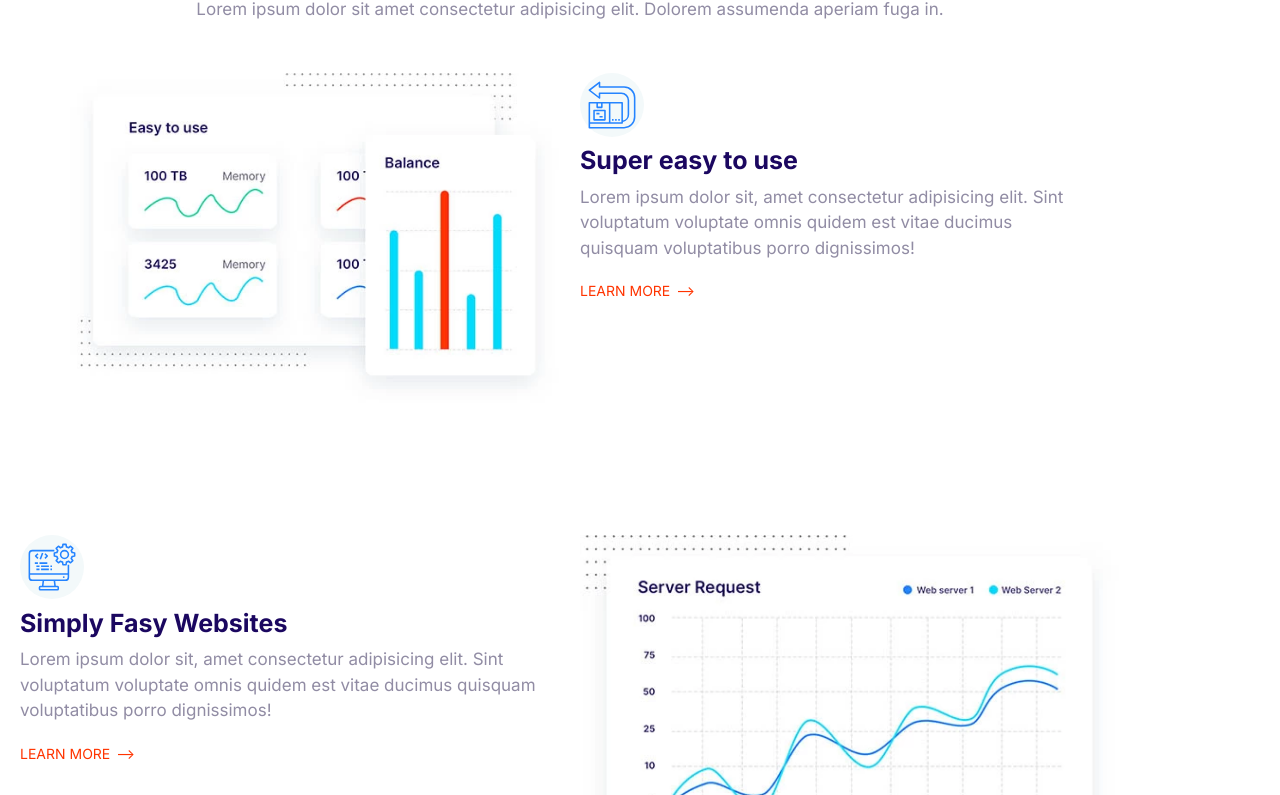
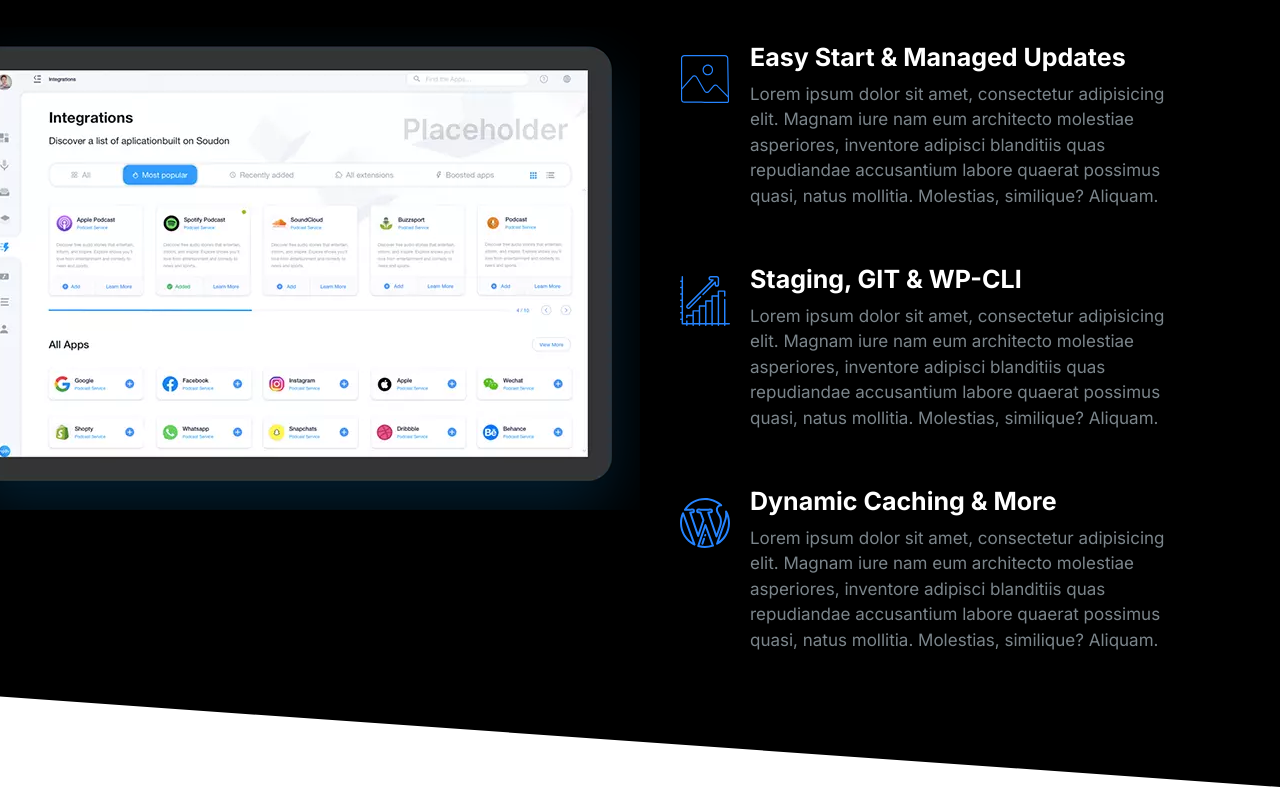
Before and after one commit to coder-rgb/CloudJ, a plain HTML site: page index.html in a window 1280 px wide. Shown: the part 117-912 px from the top of the page. Drawn offline with Linux system fonts and the light colour scheme.

Commit message:
define a showcase block

```diff
--- a/css/style.css
+++ b/css/style.css
@@ -105,7 +105,6 @@ a {
 /* Lists */
 
 .list {
-  color: var(--color-headings);
   list-style: none;
 }
 
@@ -117,6 +116,7 @@ a {
 .list--tickmark {
   list-style-image: url(../icons/tick.svg);
   padding-left: 3rem;
+  color: var(--color-headings);
 }
 
 .list--tickmark .list--item {
@@ -414,6 +414,7 @@ a {
 /* media*/
 .media {
   display: flex;
+  margin-bottom: 4rem;
 }
 
 .media--title {
@@ -606,11 +607,18 @@ a {
 
 .block--header {
   text-align: center;
+  margin-bottom: 4rem;
 }
 
 .block--dark {
   background: #000;
   color: #7b858b;
+}
+
+.block--dark h1,
+.block--dark h2,
+.block--dark h3 {
+  color: #fff;
 }
 
 .block--dark .block--heading {
@@ -619,12 +627,12 @@ a {
 
 .block--shwed--left {
   padding-bottom: calc(--padding-verticle + 5rem);
-  clip-path: polygon(0 0, 100% 0, 100% 80%, 0% 100%);
+  clip-path: polygon(0 0, 100% 0, 100% 90%, 0% 100%);
 }
 
 .block--shwed--right {
   padding-bottom: calc(--padding-verticle + 5rem);
-  clip-path: polygon(0 0, 100% 0, 100% 100%, 0% 80%);
+  clip-path: polygon(0 0, 100% 0, 100% 100%, 0% 90%);
 }
 
 /* navbar */
@@ -696,6 +704,7 @@ a {
 
 .container {
   max-width: 1140px;
+  margin: 0 auto;
 }
 
 .hero--tagline {
@@ -738,6 +747,7 @@ a {
   font-weight: 600;
   max-width: 700px;
   margin: 0 auto;
+  color: var(--color-headings);
 }
 
 @media screen and (min-width: 768px) {
@@ -779,3 +789,27 @@ a {
     order: 2;
   }
 }
+
+/* block showcase */
+.block--showcase--image > img {
+  width: 100%;
+}
+
+.block--showcase > h2 {
+  margin-bottom: 5rem;
+}
+
+@media screen and (min-width: 728px) {
+  .block--showcase .grid {
+    grid-template-columns: 50% 50%;
+  }
+
+  .block--showcase--image {
+    justify-self: end;
+  }
+
+  .block--showcase--image > img {
+    width: auto;
+    max-width: 700px;
+  }
+}
--- a/index.html
+++ b/index.html
@@ -11,79 +11,58 @@
     <link rel="stylesheet" href="css/style.css">
 </head>
 <body>
-    <section class="block container ">
+    <section class="block block--dark block--shwed--right block--showcase">
         <header class="block--header">
-            <h2 class="block--heading">Host on the Cloud to keep Growing</h2>
-            <p>Lorem ipsum dolor sit amet consectetur adipisicing elit. Dolorem assumenda aperiam fuga in.</p>
+            <h2 class="block--heading">User friendly control panel</h2>
         </header>
-        <article class="grid grid--1x2 feature">
-            <div class="feature--content">
-                <span class="icon--container">
+        <div class="container grid grid--1x2">
+            <picture class="block--showcase--image">
+                <source type="image/webp" srcset="img/ipad.webp 1x, img/ipad@2x.webp 2x">
+                <source type="image/png" srcset="img/ipad.png 1x, img/ipad@2x.png 2x">
+                <img src="img/ipad.png" alt="ipad">
+            </picture>
+            <ul class="list">
+                <li>
+                    <div class="media">
+                        <div class="media--image">
                             <svg class="icon icon--primary">
-                        <use xlink:href="img/sprite.svg#easy"></use>
+                                <use xlink:href="img/sprite.svg#snap"></use>
                             </svg>
-                </span>
-                <h3 class="feature--heading">Super easy to use</h3>
-                <p>Lorem ipsum dolor sit, amet consectetur adipisicing elit. Sint voluptatum voluptate omnis quidem est vitae ducimus quisquam voluptatibus porro dignissimos!</p>
-                <a href="#" class="arrow-link">Learn More</a>
                         </div>
-            <picture>
-                <source type="image/webp" srcset="img/easy.webp 1x, img/easy@2x.webp 2x">
-                <source type="image/jpg" srcset="img/easy.jpg 1x, img/easy@2x.jpg 2x">
-                <img class="feature--image" src="img/easy@2x.jpg" alt="">
-            </picture>
-        </article>
-        <article class="grid grid--1x2 feature">
-            <div class="feature--content">
-                <span class="icon--container">
+                        <div class="media--body">
+                            <h3 class="media--title">Easy Start & Managed Updates</h3>
+                            <p>Lorem ipsum dolor sit amet, consectetur adipisicing elit. Magnam iure nam eum architecto molestiae asperiores, inventore adipisci blanditiis quas repudiandae accusantium labore quaerat possimus quasi, natus mollitia. Molestias, similique? Aliquam.</p>
+                        </div>
+                    </div>
+                </li>
+                <li>
+                    <div class="media">
+                        <div class="media--image">
                             <svg class="icon icon--primary">
-                        <use xlink:href="img/sprite.svg#computer"></use>
+                                <use xlink:href="img/sprite.svg#growth"></use>
                             </svg>
-                </span>
-                <h3 class="feature--heading">Simply Fasy Websites</h3>
-                <p>Lorem ipsum dolor sit, amet consectetur adipisicing elit. Sint voluptatum voluptate omnis quidem est vitae ducimus quisquam voluptatibus porro dignissimos!</p>
-                <a href="#" class="arrow-link">Learn More</a>
                         </div>
-            <picture>
-                <source type="image/webp" srcset="img/fast.webp 1x, img/fast@2x.webp 2x">
-                <source type="image/jpg" srcset="img/fast.jpg 1x, img/fast@2x.jpg 2x">
-                <img class="feature--image" src="img/fast@2x.jpg" alt="">
-            </picture>
-        </article>
-        <article class="grid grid--1x2 feature">
-            <div class="feature--content">
-                <span class="icon--container">
+                        <div class="media--body">
+                            <h3 class="media--title">Staging, GIT & WP-CLI</h3>
+                            <p>Lorem ipsum dolor sit amet, consectetur adipisicing elit. Magnam iure nam eum architecto molestiae asperiores, inventore adipisci blanditiis quas repudiandae accusantium labore quaerat possimus quasi, natus mollitia. Molestias, similique? Aliquam.</p>
+                        </div>
+                    </div>
+                </li>
+                <li>
+                    <div class="media">
+                        <div class="media--image">
                             <svg class="icon icon--primary">
                                 <use xlink:href="img/sprite.svg#wordpress"></use>
                             </svg>
-                </span>
-                <h3 class="feature--heading">Wordpress Made Easy</h3>
-                <p>Lorem ipsum dolor sit, amet consectetur adipisicing elit. Sint voluptatum voluptate omnis quidem est vitae ducimus quisquam voluptatibus porro dignissimos!</p>
-                <a href="#" class="arrow-link">Learn More</a>
                         </div>
-            <picture>
-                <source type="image/webp" srcset="img/wordpress.webp 1x, img/wordpress@2x.webp 2x">
-                <source type="image/jpg" srcset="img/wordpress.jpg 1x, img/wordpress@2x.jpg 2x">
-                <img class="feature--image" src="img/wordpress@2x.jpg" alt="">
-            </picture>
-        </article>
-        <article class="grid grid--1x2 feature">
-            <div class="feature--content">
-                <span class="icon--container">
-                    <svg class="icon icon--primary">
-                        <use xlink:href="img/sprite.svg#clock"></use>
-                    </svg>
-                </span>
-                <h3 class="feature--heading">24/7 Expert Support</h3>
-                <p>Lorem ipsum dolor sit, amet consectetur adipisicing elit. Sint voluptatum voluptate omnis quidem est vitae ducimus quisquam voluptatibus porro dignissimos!</p>
-                <a href="#" class="arrow-link">Learn More</a>
+                        <div class="media--body">
+                            <h3 class="media--title">Dynamic Caching & More</h3>
+                            <p>Lorem ipsum dolor sit amet, consectetur adipisicing elit. Magnam iure nam eum architecto molestiae asperiores, inventore adipisci blanditiis quas repudiandae accusantium labore quaerat possimus quasi, natus mollitia. Molestias, similique? Aliquam.</p>
                         </div>
-            <picture>
-                <source type="image/webp" srcset="img/support.webp 1x, img/support@2x.webp 2x">
-                <source type="image/jpg" srcset="img/support.jpg 1x, img/support@2x.jpg 2x">
-                <img class="feature--image" src="img/support@2x.jpg" alt="">
-            </picture>
-        </article>
+                    </div>
+                </li>
+            </ul>
+        </div>
     </section>
     <script src="js/main.js"></script>
 </body>
```
Also changed, not shown: components/showcaseblock.html (added, +53 -0 lines). Lines whose indentation alone changed are shown as unchanged.
